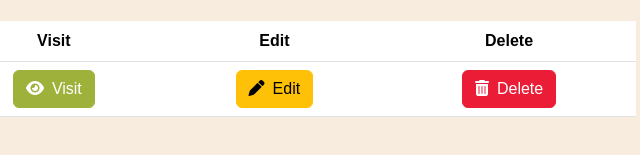
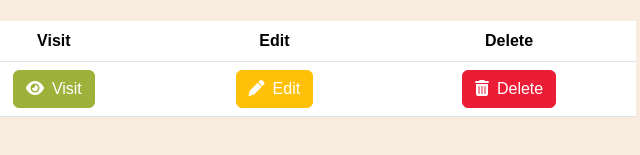
Before and after one commit to Omar-MK-20/Bookmarker, a plain HTML site: page index.html in a window 1280 px wide. Shown: the part 507-662 px from the top of the page, 562-1202 px from the left. Drawn offline with Linux system fonts and the light colour scheme; some packages are replaced by stand-ins of ours; a script that the page names is missing; a web font is replaced by a local one.

Commit message:
fix: update button hover border colors and add warning button styles

```diff
--- a/css/style.css
+++ b/css/style.css
@@ -70,7 +70,7 @@ h2 {
     --bs-btn-border-color: rgb(209,81,45);
     --bs-btn-hover-color: #fff;
     --bs-btn-hover-bg: rgb(187,65,32);
-    --bs-btn-hover-border-color: rgb(187,65,32);
+    --bs-btn-hover-border-color: rgb(255, 108, 68);
     --bs-btn-focus-shadow-rgb: 225, 83, 97;
     --bs-btn-active-color: #000000;
     --bs-btn-active-bg: transparent;
@@ -87,7 +87,7 @@ h2 {
     --bs-btn-border-color: rgb(158,178,59);
     --bs-btn-hover-color: #fff;
     --bs-btn-hover-bg: rgb(138,158,35);
-    --bs-btn-hover-border-color: rgb(96, 110, 24);
+    --bs-btn-hover-border-color: rgb(200, 226, 71);
     --bs-btn-focus-shadow-rgb: 60, 153, 110;
     --bs-btn-active-color: black;
     --bs-btn-active-bg: transparent;
@@ -105,7 +105,7 @@ h2 {
     --bs-btn-border-color: rgb(235,29,54);
     --bs-btn-hover-color: #fff;
     --bs-btn-hover-bg: #bb2d3b;
-    --bs-btn-hover-border-color: #b02a37;
+    --bs-btn-hover-border-color: #ff6272;
     --bs-btn-focus-shadow-rgb: 225, 83, 97;
     --bs-btn-active-color: black;
     --bs-btn-active-bg: transparent;
@@ -115,3 +115,20 @@ h2 {
     --bs-btn-disabled-bg: rgb(235,29,54);
     --bs-btn-disabled-border-color: rgb(235,29,54);
 }
+
+.btn-warning {
+    --bs-btn-color: #ffffff;
+    --bs-btn-bg: #ffc107;
+    --bs-btn-border-color: #ffc107;
+    --bs-btn-hover-color: #ffffff;
+    --bs-btn-hover-bg: #c9a128;
+    --bs-btn-hover-border-color: #ffc720;
+    --bs-btn-focus-shadow-rgb: 217, 164, 6;
+    --bs-btn-active-color: #000;
+    --bs-btn-active-bg: transparent;
+    --bs-btn-active-border-color: black;
+    --bs-btn-active-shadow: inset 0 3px 5px rgba(0, 0, 0, 0.125);
+    --bs-btn-disabled-color: #000;
+    --bs-btn-disabled-bg: #ffc107;
+    --bs-btn-disabled-border-color: #ffc107;
+}
```
